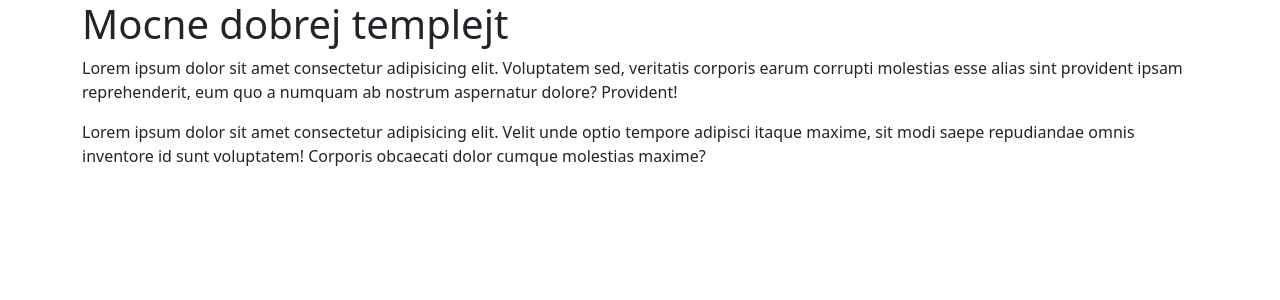
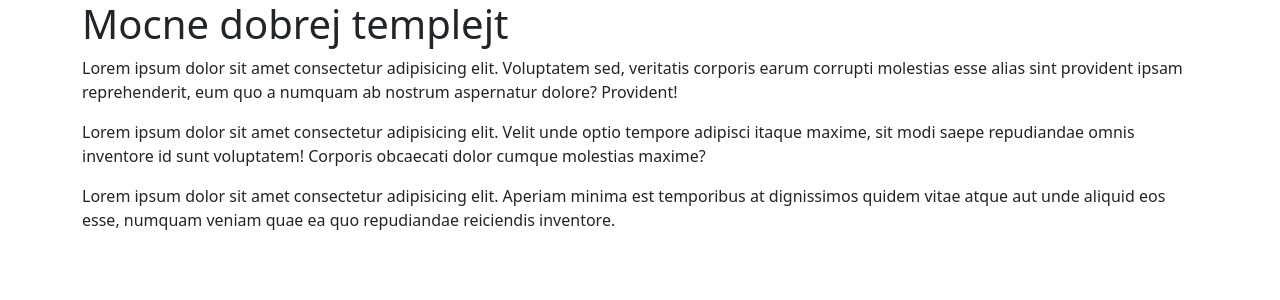
Before and after one commit to gyarab/2023_wa_sz_mikolasek_gaflix, a Django app: page / in a window 1280 px wide. Shown: the top 300 px of the page. Run offline with Django 5.2, Linux system fonts and the light colour scheme.

Commit message:
update base

```diff
--- a/filmy/templates/filmy/base.html
+++ b/filmy/templates/filmy/base.html
@@ -11,6 +11,7 @@
         <h1>Mocne dobrej templejt</h1>
         <p>Lorem ipsum dolor sit amet consectetur adipisicing elit. Voluptatem sed, veritatis corporis earum corrupti molestias esse alias sint provident ipsam reprehenderit, eum quo a numquam ab nostrum aspernatur dolore? Provident!</p>
         <p>Lorem ipsum dolor sit amet consectetur adipisicing elit. Velit unde optio tempore adipisci itaque maxime, sit modi saepe repudiandae omnis inventore id sunt voluptatem! Corporis obcaecati dolor cumque molestias maxime?</p>
+        <p>Lorem ipsum dolor sit amet consectetur adipisicing elit. Aperiam minima est temporibus at dignissimos quidem vitae atque aut unde aliquid eos esse, numquam veniam quae ea quo repudiandae reiciendis inventore.</p>
     </div>
 
 
```
